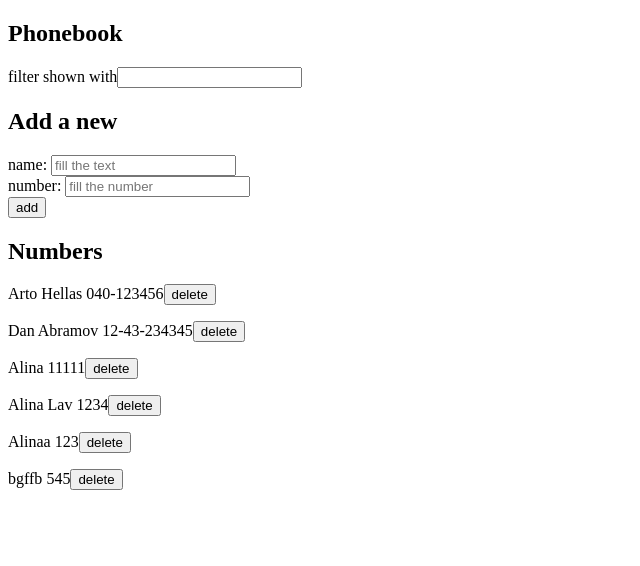
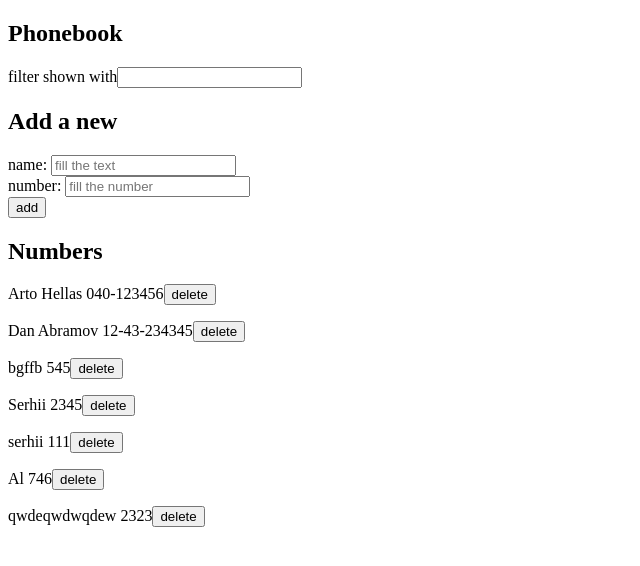
Before and after one commit to Serhii-Dobrovolskyi/Full-Stack-course-exercises, a React (Vite) app in the folder part2/thephonebook/: page / in a window 1280 px wide. Shown: the top 566 px of the page, without its empty margins (0-640 px from the left). Built offline with nearby package versions, Linux system fonts and the light colour scheme; data requests are answered from the project's data file.

Commit message:
added the task 2.16

```diff
--- a/part2/thephonebook/db.json
+++ b/part2/thephonebook/db.json
@@ -11,24 +11,29 @@
       "id": "3"
     },
     {
-      "name": "Alina",
-      "number": "11111",
-      "id": "b167"
-    },
-    {
-      "id": "6cac",
-      "name": "Alina Lav",
-      "number": "1234"
-    },
-    {
-      "id": "e8d1",
-      "name": "Alinaa",
-      "number": "123"
-    },
-    {
       "id": "fd3a",
       "name": "bgffb",
       "number": "545"
+    },
+    {
+      "id": "e303",
+      "name": "Serhii",
+      "number": "2345"
+    },
+    {
+      "name": "serhii",
+      "number": "111",
+      "id": "5931"
+    },
+    {
+      "id": "1b7d",
+      "name": "Al",
+      "number": "746"
+    },
+    {
+      "id": "f7c1",
+      "name": "qwdeqwdwqdew",
+      "number": "2323"
     }
   ]
 }
--- a/part2/thephonebook/src/App.jsx
+++ b/part2/thephonebook/src/App.jsx
@@ -32,14 +32,16 @@ const PersonForm = ({
     <form onSubmit={addName}>
       <div>
         name:{" "}
-        <input name="name"
+        <input
+          name="name"
           value={newName}
           placeholder="fill the text"
           onChange={(e) => setNewName(e.target.value)}
         />
         <div>
           number:{" "}
-          <input name="number"
+          <input
+            name="number"
             value={newNumber}
             placeholder="fill the number"
             onChange={(e) => setNewNumber(e.target.value)}
@@ -62,6 +64,7 @@ const Persons = ({ showPersons, deletePerson }) => {
     </p>
   ));
 };
+
 const App = () => {
   const [persons, setPersons] = useState([]);
   const [newName, setNewName] = useState("");
@@ -76,6 +79,18 @@ const App = () => {
       .then((initialPersons) => setPersons(initialPersons));
   }, []);
 
+  const resetData = () => {
+    setNewName("");
+    setNewNumber("");
+  };
+
+  const newUserAlert = (newUser) => {
+    setSuccessMessage(`Added ${newUser.name}`);
+    setTimeout(() => {
+      setSuccessMessage(null);
+    }, 5000);
+  };
+
   const addName = (e) => {
     e.preventDefault();
     if (newName) {
@@ -84,8 +99,7 @@ const App = () => {
         number: newNumber,
       };
 
-      const person = persons.find((el) => el.name === newName)
-
+      const person = persons.find((el) => el.name === newName);
 
       if (person) {
         updatePerson(person.id, newUser);
@@ -95,12 +109,8 @@ const App = () => {
       personsServise.createPerson(newUser).then((returnedPerson) => {
         setPersons(persons.concat(returnedPerson));
       });
-      setNewName("");
-      setNewNumber("");
-      setSuccessMessage(`Added ${newUser.name}`);
-      setTimeout(() => {
-        setSuccessMessage(null);
-      }, 5000);
+      resetData();
+      newUserAlert(newUser);
     }
   };
 
@@ -117,13 +127,9 @@ const App = () => {
           )
         );
       });
+      newUserAlert(newUser);
     }
-    setNewName("");
-    setNewNumber("");
-    setSuccessMessage(`Added ${newUser.name}`);
-      setTimeout(() => {
-        setSuccessMessage(null);
-      }, 5000);
+    resetData();
   };
 
   const deletePerson = (name, id) => {
```
